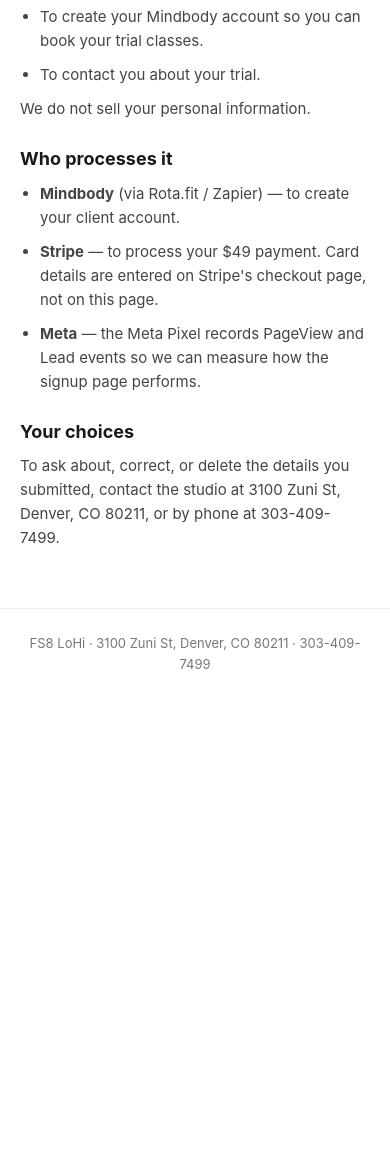
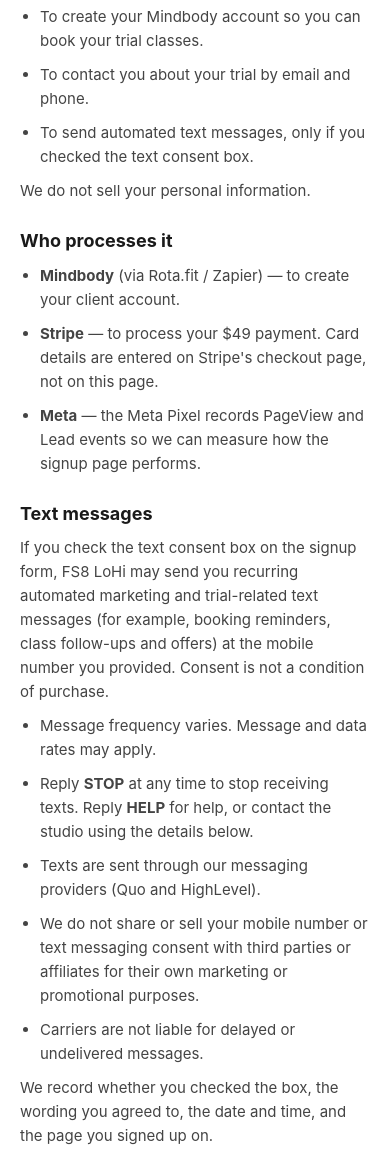
Before and after one commit to heathbowen-blip/fs8-lohi-trial-landing, a plain HTML site: page studio-privacy.html in a window 390 px wide. Shown: the part 416-1567 px from the top of the page. Before the commit the page ends 1115 px from the top, so only its background shows below. Drawn offline with Linux system fonts and the light colour scheme.

Commit message:
Add optional SMS consent checkbox and text messaging disclosures (pending attorney review)
Unchecked, optional consent box under the phone field; does not block payment.
Sends sms_consent, sms_consent_text, consent_timestamp and consent_page to the Zapier webhook.
Adds a Text messages section to the studio privacy notice.

Co-Authored-By: Claude Opus 5.5 <noreply@anthropic.com>
Claude-Session: https://claude.ai/code/session_01YPXGFHijiYa99cDTr4g8jz

```diff
--- a/studio-privacy.html
+++ b/studio-privacy.html
@@ -29,7 +29,8 @@
   <h2>How we use it</h2>
   <ul>
     <li>To create your Mindbody account so you can book your trial classes.</li>
-    <li>To contact you about your trial.</li>
+    <li>To contact you about your trial by email and phone.</li>
+    <li>To send automated text messages, only if you checked the text consent box.</li>
   </ul>
   <p>We do not sell your personal information.</p>
 
@@ -40,6 +41,17 @@
     <li><strong>Meta</strong> — the Meta Pixel records PageView and Lead events so we can measure how the signup page performs.</li>
   </ul>
 
+  <h2 id="texts">Text messages</h2>
+  <p>If you check the text consent box on the signup form, FS8 LoHi may send you recurring automated marketing and trial-related text messages (for example, booking reminders, class follow-ups and offers) at the mobile number you provided. Consent is not a condition of purchase.</p>
+  <ul>
+    <li>Message frequency varies. Message and data rates may apply.</li>
+    <li>Reply <strong>STOP</strong> at any time to stop receiving texts. Reply <strong>HELP</strong> for help, or contact the studio using the details below.</li>
+    <li>Texts are sent through our messaging providers (Quo and HighLevel).</li>
+    <li>We do not share or sell your mobile number or text messaging consent with third parties or affiliates for their own marketing or promotional purposes.</li>
+    <li>Carriers are not liable for delayed or undelivered messages.</li>
+  </ul>
+  <p>We record whether you checked the box, the wording you agreed to, the date and time, and the page you signed up on.</p>
+
   <h2>Your choices</h2>
   <p>To ask about, correct, or delete the details you submitted, contact the studio at 3100 Zuni St, Denver, CO 80211, or by phone at 303-409-7499.</p>
 </main>
```
Also changed, not shown: index.html (+9 -2 lines).
